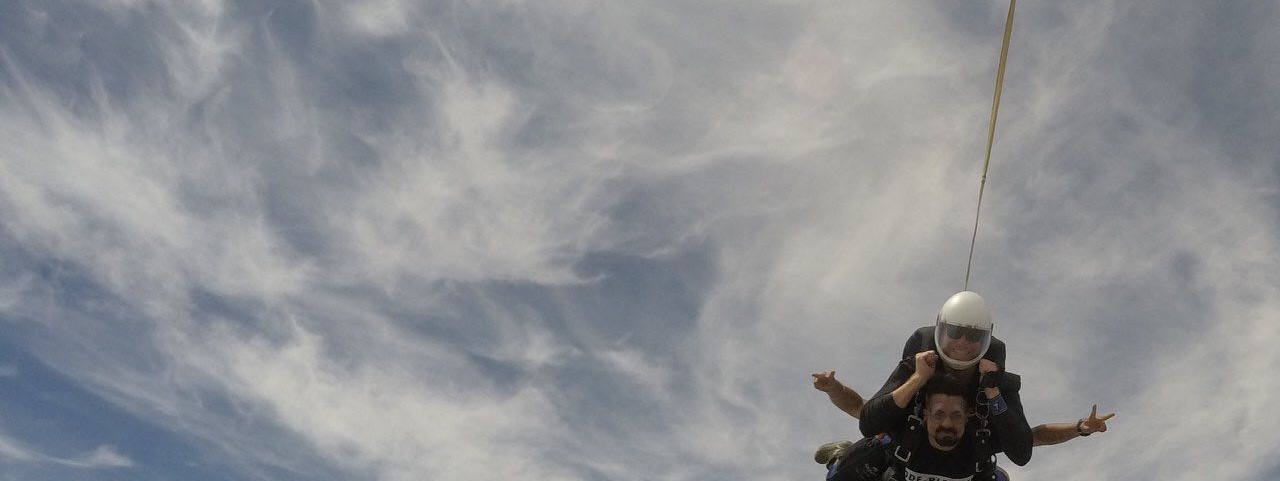
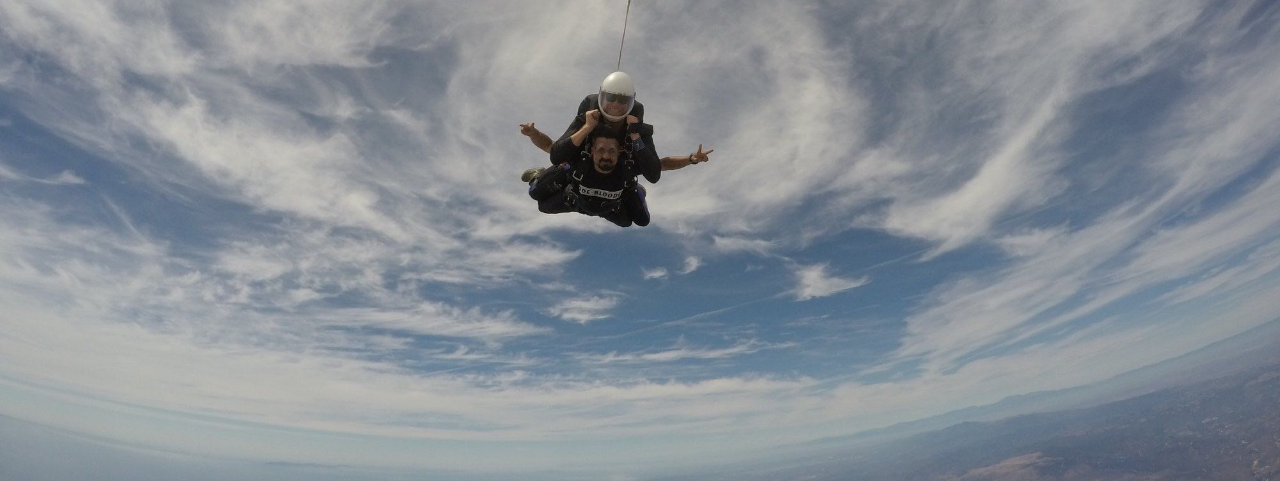
Before and after one commit to dhruvalv/-dhruvalv-.github.io, a plain HTML site: page index.html in a window 1280 px wide. Shown: the part 319-800 px from the top of the page. Drawn offline with Linux system fonts and the light colour scheme.

Commit message:
bg cover

```diff
--- a/index.html
+++ b/index.html
@@ -5,7 +5,7 @@
 	</head>
 	<body class = 'main_bg'>
 	<style>
-	.main_bg {background-attachment: fixed;background-image: url("\src/IMG_5063.JPG");}
+	.main_bg {background-attachment: fixed;background-size: cover;background-image: url("\src/IMG_5063.JPG");}
 	.opacbox{
 		margin: 10px;
 		padding-left : 5px;
```
